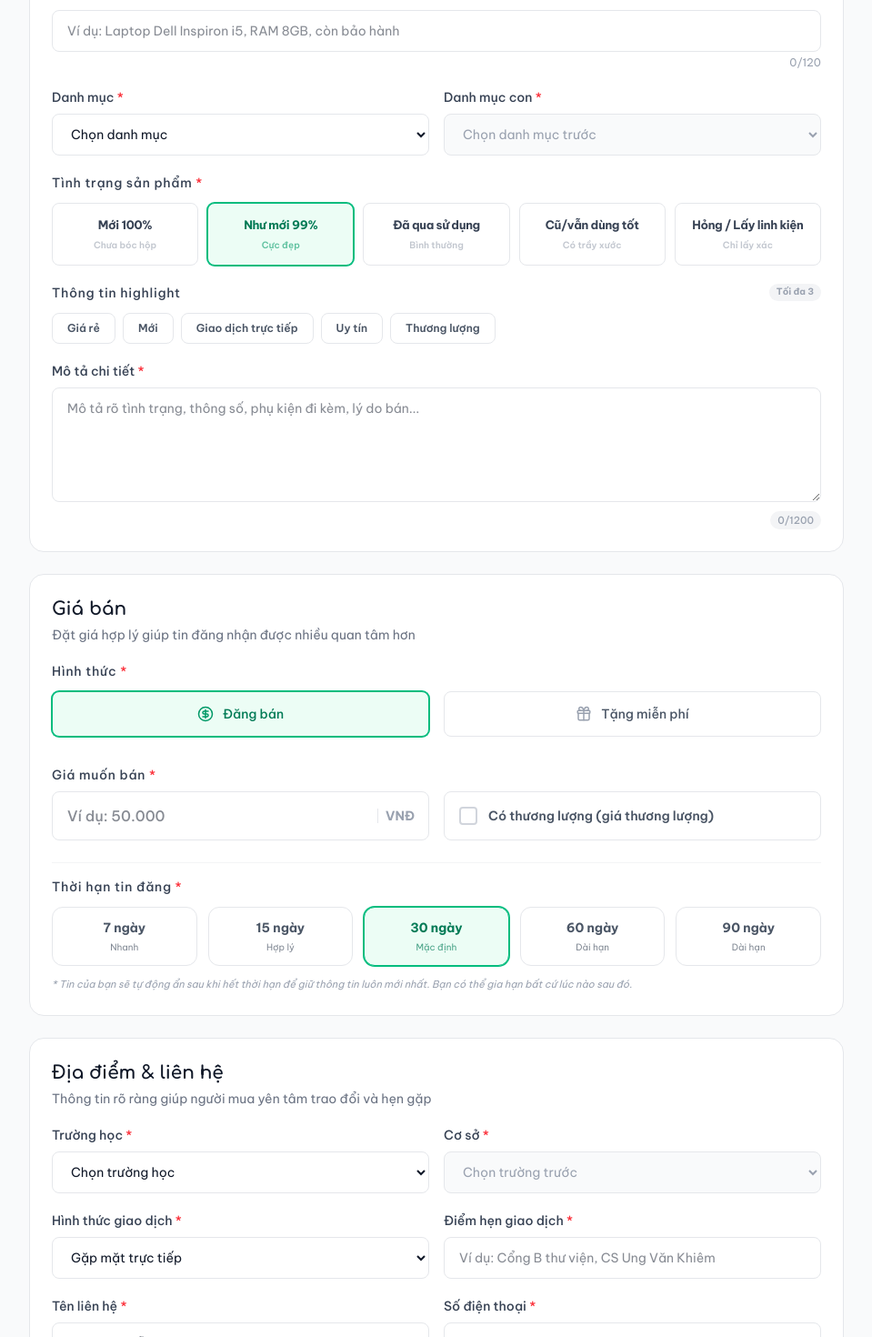
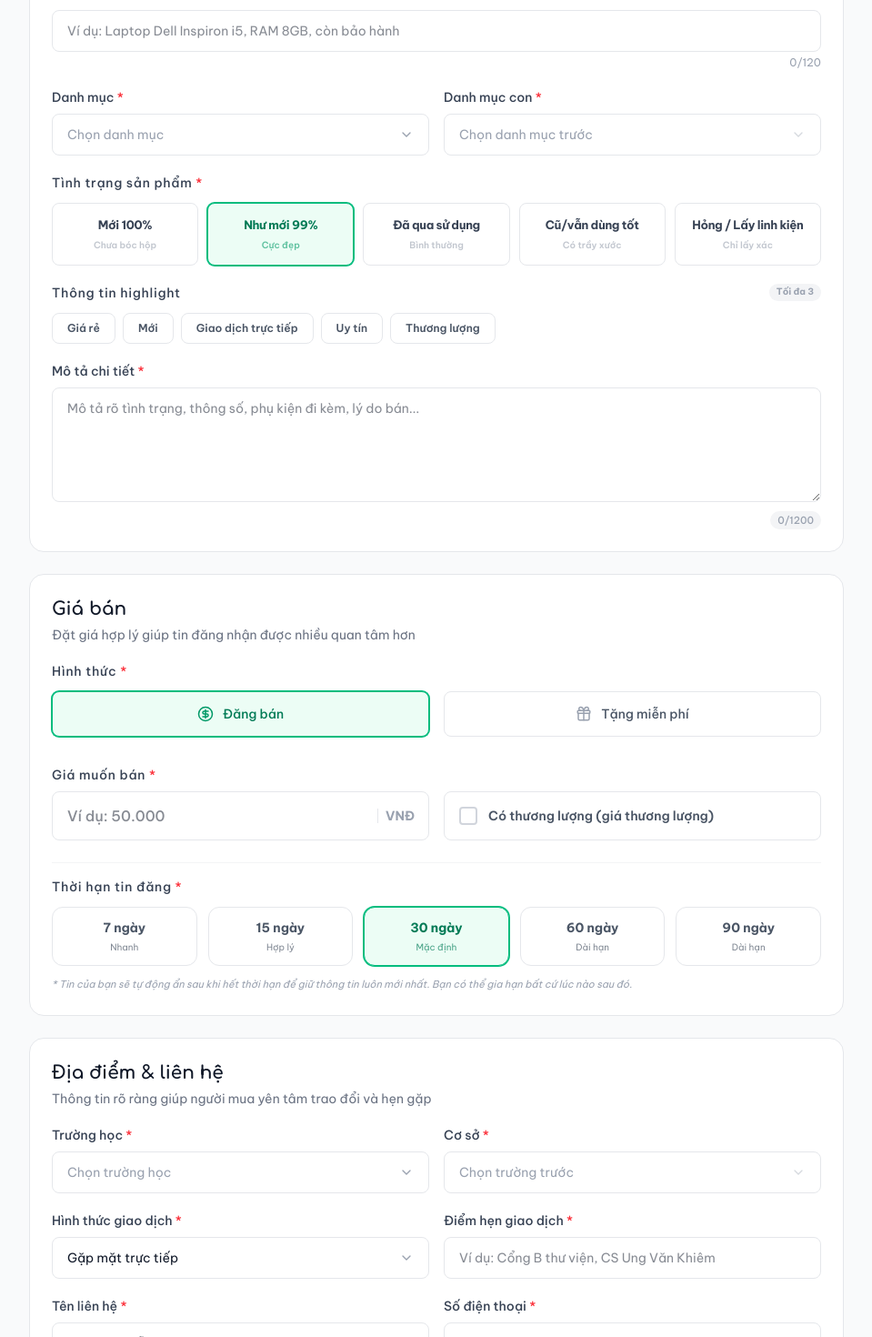
Before and after one commit to ngcnguywn0124/FE-LUM-trade-ecommerce, a Next.js app: page /dang-tin in a window 1280 px wide. Shown: the part 700-2170 px from the top of the page at 91% size, without its empty margins (155-1114 px from the left). Built offline with nearby package versions, Linux system fonts and the light colour scheme.

Commit message:
style: update postItems v888888

```diff
--- a/components/features/post-item/PostItemBasicInfo.tsx
+++ b/components/features/post-item/PostItemBasicInfo.tsx
@@ -2,6 +2,8 @@ import { Plus, X, Info, BadgeCheck, Check } from 'lucide-react';
 import { mockCategories, getSubcategoriesByCategory, getTechnicalSpecsByCategory, getBadgeInfoByCategory } from '@/lib/categoriesData';
 import PostItemSection from './PostItemSection';
 import { PostItemErrors, PostItemFormData } from '../../../types/post';
+import { useMemo } from 'react';
+import CustomSelect from '@/components/shared/CustomSelect';
 
 interface PostItemBasicInfoProps {
   formData: PostItemFormData;
@@ -22,6 +24,11 @@ const PostItemBasicInfo = ({ formData, errors, onFieldChange }: PostItemBasicInf
   const subcategories = selectedCategory ? getSubcategoriesByCategory(selectedCategory.id) : [];
   const technicalSpecs = getTechnicalSpecsByCategory(formData.categoryId);
   const badgeInfo = getBadgeInfoByCategory(formData.categoryId);
+
+  const subcategorySpecs = useMemo(() =>
+    subcategories.map(s => ({ id: s.id, name: s.name })),
+    [subcategories]
+  );
 
   const addSpec = () => {
     onFieldChange('technicalSpecs', [
@@ -78,47 +85,36 @@ const PostItemBasicInfo = ({ formData, errors, onFieldChange }: PostItemBasicInf
 
         <div className="grid grid-cols-1 md:grid-cols-2 gap-4">
           <div>
-            <label htmlFor="post-category" className="block text-sm font-medium text-gray-700 mb-2">
+            <label className="block text-sm font-medium text-gray-700 mb-2">
               Danh mục <span className="text-red-500">*</span>
             </label>
-            <select
-              id="post-category"
+            <CustomSelect
               value={formData.categoryId}
-              onChange={(event) => {
-                onFieldChange('categoryId', event.target.value);
+              options={mockCategories.map(c => ({ id: c.id, name: c.name }))}
+              onChange={(value) => {
+                onFieldChange('categoryId', value);
                 onFieldChange('subcategoryId', '');
                 onFieldChange('technicalSpecs', []);
               }}
-              className="w-full rounded-lg border border-gray-200 px-4 py-3 text-sm text-gray-900 transition-all focus:outline-none focus:ring-2 focus:ring-emerald-500 focus:border-emerald-500 cursor-pointer bg-white"
-            >
-              <option value="">Chọn danh mục</option>
-              {mockCategories.map((category) => (
-                <option key={category.id} value={category.id}>
-                  {category.name}
-                </option>
-              ))}
-            </select>
+              placeholder="Chọn danh mục"
+              error={errors.categoryId}
+            />
             {errors.categoryId && <p className="mt-1 text-xs text-red-500 font-medium">{errors.categoryId}</p>}
           </div>
 
           <div>
-            <label htmlFor="post-subcategory" className="block text-sm font-medium text-gray-700 mb-2">
+            <label className="block text-sm font-medium text-gray-700 mb-2">
               Danh mục con <span className="text-red-500">*</span>
             </label>
-            <select
-              id="post-subcategory"
+            <CustomSelect
               value={formData.subcategoryId}
-              onChange={(event) => onFieldChange('subcategoryId', event.target.value)}
+              options={subcategorySpecs}
+              onChange={(value) => onFieldChange('subcategoryId', value)}
               disabled={!formData.categoryId}
-              className="w-full rounded-lg border border-gray-200 px-4 py-3 text-sm text-gray-900 disabled:bg-gray-50 disabled:text-gray-400 transition-all focus:outline-none focus:ring-2 focus:ring-emerald-500 focus:border-emerald-500 cursor-pointer bg-white"
-            >
-              <option value="">{formData.categoryId ? 'Chọn danh mục con' : 'Chọn danh mục trước'}</option>
-              {subcategories.map((subcategory) => (
-                <option key={subcategory.id} value={subcategory.id}>
-                  {subcategory.name}
-                </option>
-              ))}
-            </select>
+              placeholder="Chọn danh mục con"
+              disabledPlaceholder="Chọn danh mục trước"
+              error={errors.subcategoryId}
+            />
             {errors.subcategoryId && <p className="mt-1 text-xs text-red-500 font-medium">{errors.subcategoryId}</p>}
           </div>
         </div>
@@ -221,18 +217,12 @@ const PostItemBasicInfo = ({ formData, errors, onFieldChange }: PostItemBasicInf
                 return (
                   <div key={index} className="flex items-center gap-2 p-2 sm:p-3 bg-gray-50/50 rounded-lg border border-gray-100 animate-in fade-in slide-in-from-top-2">
                     <div className="w-[120px] sm:w-1/3 shrink-0">
-                      <select
+                      <CustomSelect
                         value={item.key}
-                        onChange={(e) => updateSpec(index, "key", e.target.value)}
-                        className="w-full rounded-lg border border-gray-200 px-2.5 sm:px-4 py-2.5 text-[13px] sm:text-sm text-gray-900 bg-white focus:outline-none focus:ring-2 focus:ring-emerald-500 transition-all cursor-pointer"
-                      >
-                        <option value="">Thông số</option>
-                        {availableSpecs.map((field) => (
-                          <option key={field.key} value={field.key}>
-                            {field.label}
-                          </option>
-                        ))}
-                      </select>
+                        options={availableSpecs.map(s => ({ id: s.key, name: s.label }))}
+                        onChange={(value) => updateSpec(index, "key", value)}
+                        placeholder="Thông số"
+                      />
                     </div>
                     <div className="flex-1 min-w-0">
                       <input
--- a/components/features/post-item/PostItemLocationContact.tsx
+++ b/components/features/post-item/PostItemLocationContact.tsx
@@ -1,6 +1,7 @@
 import { getCampusesBySchool, mockSchools } from '@/lib/categoriesData';
 import PostItemSection from './PostItemSection';
 import { PostItemErrors, PostItemFormData, TransactionType } from '../../../types/post';
+import CustomSelect from '@/components/shared/CustomSelect';
 
 interface PostItemLocationContactProps {
   formData: PostItemFormData;
@@ -11,10 +12,10 @@ interface PostItemLocationContactProps {
 const PostItemLocationContact = ({ formData, errors, onFieldChange }: PostItemLocationContactProps) => {
   const selectedSchool = mockSchools.find((school) => school.id === formData.schoolId);
   const campuses = selectedSchool ? getCampusesBySchool(selectedSchool.id) : [];
-  const transactionTypeOptions: { value: TransactionType; label: string }[] = [
-    { value: 'meetup', label: 'Gặp mặt trực tiếp' },
-    { value: 'delivery', label: 'Giao hàng' },
-    { value: 'both', label: 'Cả hai hình thức' },
+  const transactionTypeOptions = [
+    { id: 'meetup', name: 'Gặp mặt trực tiếp' },
+    { id: 'delivery', name: 'Giao hàng' },
+    { id: 'both', name: 'Cả hai hình thức' },
   ];
 
   return (
@@ -25,73 +26,56 @@ const PostItemLocationContact = ({ formData, errors, onFieldChange }: PostItemLo
       <div className="space-y-5">
         <div className="grid grid-cols-1 md:grid-cols-2 gap-4">
           <div>
-            <label htmlFor="post-school" className="block text-sm font-medium text-gray-700 mb-2">
+            <label className="block text-sm font-medium text-gray-700 mb-2">
               Trường học <span className="text-red-500">*</span>
             </label>
-            <select
-              id="post-school"
+            <CustomSelect
               value={formData.schoolId}
-              onChange={(event) => {
-                onFieldChange('schoolId', event.target.value);
+              options={mockSchools.map(s => ({ id: s.id, name: s.name }))}
+              onChange={(value) => {
+                onFieldChange('schoolId', value);
                 onFieldChange('campusId', '');
               }}
-              className="w-full rounded-lg border border-gray-200 px-4 py-3 text-sm text-gray-900 transition-all focus:outline-none focus:ring-2 focus:ring-emerald-500 focus:border-emerald-500 cursor-pointer bg-white"
-            >
-              <option value="">Chọn trường học</option>
-              {mockSchools.map((school) => (
-                <option key={school.id} value={school.id}>
-                  {school.name}
-                </option>
-              ))}
-            </select>
+              placeholder="Chọn trường học"
+              error={errors.schoolId}
+            />
             {errors.schoolId && <p className="mt-1 text-xs text-red-500 font-medium">{errors.schoolId}</p>}
           </div>
 
           <div>
-            <label htmlFor="post-campus" className="block text-sm font-medium text-gray-700 mb-2">
+            <label className="block text-sm font-medium text-gray-700 mb-2">
               Cơ sở <span className="text-red-500">*</span>
             </label>
-            <select
-              id="post-campus"
+            <CustomSelect
               value={formData.campusId}
-              onChange={(event) => onFieldChange('campusId', event.target.value)}
+              options={campuses.map(c => ({ id: c.id, name: c.name }))}
+              onChange={(value) => onFieldChange('campusId', value)}
               disabled={!formData.schoolId}
-              className="w-full rounded-lg border border-gray-200 px-4 py-3 text-sm text-gray-900 disabled:bg-gray-50 disabled:text-gray-400 transition-all focus:outline-none focus:ring-2 focus:ring-emerald-500 focus:border-emerald-500 cursor-pointer bg-white"
-            >
-              <option value="">{formData.schoolId ? 'Chọn cơ sở' : 'Chọn trường trước'}</option>
-              {campuses.map((campus) => (
-                <option key={campus.id} value={campus.id}>
-                  {campus.name}
-                </option>
-              ))}
-            </select>
+              placeholder="Chọn cơ sở"
+              disabledPlaceholder="Chọn trường trước"
+              error={errors.campusId}
+            />
             {errors.campusId && <p className="mt-1 text-xs text-red-500 font-medium">{errors.campusId}</p>}
           </div>
         </div>
 
         <div className="grid grid-cols-1 md:grid-cols-2 gap-4">
           <div>
-            <label htmlFor="post-transaction-type" className="block text-sm font-medium text-gray-700 mb-2">
+            <label className="block text-sm font-medium text-gray-700 mb-2">
               Hình thức giao dịch <span className="text-red-500">*</span>
             </label>
-            <select
-              id="post-transaction-type"
+            <CustomSelect
               value={formData.transactionType}
-              onChange={(event) => {
-                const value = event.target.value as TransactionType;
-                onFieldChange('transactionType', value);
+              options={transactionTypeOptions}
+              onChange={(value) => {
+                onFieldChange('transactionType', value as TransactionType);
                 if (value === 'delivery') {
                   onFieldChange('meetingPoint', '');
                 }
               }}
-              className="w-full rounded-lg border border-gray-200 px-4 py-3 text-sm text-gray-900 transition-all focus:outline-none focus:ring-2 focus:ring-emerald-500 focus:border-emerald-500 cursor-pointer bg-white"
-            >
-              {transactionTypeOptions.map((option) => (
-                <option key={option.value} value={option.value}>
-                  {option.label}
-                </option>
-              ))}
-            </select>
+              placeholder="Chọn hình thức"
+              error={errors.transactionType}
+            />
             {errors.transactionType && <p className="mt-1 text-xs text-red-500 font-medium">{errors.transactionType}</p>}
           </div>
 
--- /dev/null
+++ b/components/shared/CustomSelect.tsx
@@ -0,0 +1,114 @@
+"use client";
+
+import React, { useState, useRef, useEffect } from "react";
+import { ChevronDown } from "lucide-react";
+
+export interface SelectOption {
+  id: string | number;
+  name: string;
+  label?: string; // Tùy chọn để hiển thị khác với name
+}
+
+interface CustomSelectProps {
+  id?: string;
+  value: string | number;
+  onChange: (value: string) => void;
+  options: SelectOption[];
+  placeholder?: string;
+  disabled?: string | boolean;
+  disabledPlaceholder?: string;
+  error?: string;
+  className?: string;
+  maxHeight?: string;
+}
+
+const CustomSelect: React.FC<CustomSelectProps> = ({
+  id,
+  value,
+  onChange,
+  options,
+  placeholder = "Chọn một tùy chọn",
+  disabled = false,
+  disabledPlaceholder,
+  error,
+  className = "",
+  maxHeight = "max-h-60",
+}) => {
+  const [isOpen, setIsOpen] = useState(false);
+  const containerRef = useRef<HTMLDivElement>(null);
+
+  const selectedOption = options.find((opt) => String(opt.id) === String(value));
+
+  // Đóng dropdown khi click ra ngoài
+  useEffect(() => {
+    const handleClickOutside = (event: MouseEvent) => {
+      if (containerRef.current && !containerRef.current.contains(event.target as Node)) {
+        setIsOpen(false);
+      }
+    };
+    document.addEventListener("mousedown", handleClickOutside);
+    return () => document.removeEventListener("mousedown", handleClickOutside);
+  }, []);
+
+  const handleToggle = () => {
+    if (!disabled) setIsOpen(!isOpen);
+  };
+
+  const handleSelect = (optionId: string | number) => {
+    onChange(String(optionId));
+    setIsOpen(false);
+  };
+
+  const displayPlaceholder = disabled && disabledPlaceholder ? disabledPlaceholder : placeholder;
+
+  return (
+    <div className={`relative ${className}`} ref={containerRef}>
+      <button
+        id={id}
+        type="button"
+        disabled={!!disabled}
+        onClick={handleToggle}
+        className={`w-full flex items-center justify-between rounded-lg border px-4 py-3 text-sm transition-all focus:outline-none focus:ring-2 focus:ring-emerald-500 bg-white cursor-pointer ${
+          error ? "border-red-500" : "border-gray-200"
+        } ${disabled ? "bg-gray-50 opacity-100 cursor-not-allowed" : "hover:border-gray-300"}`}
+      >
+        <span className={`${selectedOption ? "text-gray-900" : "text-gray-400"} truncate`}>
+          {selectedOption ? (selectedOption.label || selectedOption.name) : displayPlaceholder}
+        </span>
+        <ChevronDown
+          size={16}
+          className={`text-gray-400 transition-transform flex-shrink-0 ${
+            isOpen ? "rotate-180" : ""
+          } ${disabled ? "opacity-40" : ""}`}
+        />
+      </button>
+
+      {isOpen && !disabled && (
+        <div className="absolute top-full left-0 w-full bg-white shadow-xl rounded-xl mt-1.5 border border-gray-100 z-50 overflow-hidden animate-in fade-in slide-in-from-top-1 duration-200">
+          <div className={`${maxHeight} overflow-y-auto py-1`}>
+            {options.length > 0 ? (
+              options.map((option) => (
+                <button
+                  key={option.id}
+                  type="button"
+                  onClick={() => handleSelect(option.id)}
+                  className={`w-full px-4 py-2.5 text-left text-sm transition-colors hover:bg-emerald-50 ${
+                    String(value) === String(option.id)
+                      ? "bg-emerald-50 text-emerald-700 font-semibold"
+                      : "text-gray-700"
+                  }`}
+                >
+                  {option.label || option.name}
+                </button>
+              ))
+            ) : (
+              <div className="px-4 py-2 text-sm text-gray-400 italic">Không có dữ liệu</div>
+            )}
+          </div>
+        </div>
+      )}
+    </div>
+  );
+};
+
+export default CustomSelect;
```
